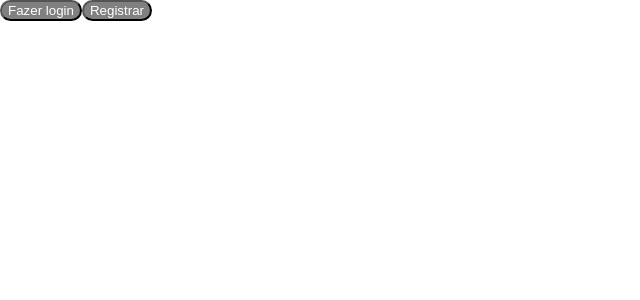
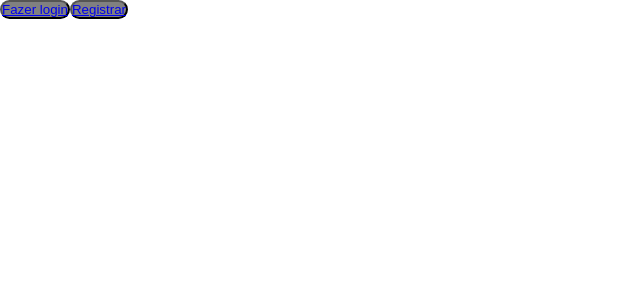
Before and after one commit to tupis/crud-next, a Next.js app: page / in a window 1280 px wide. Shown: the top 300 px of the page, without its empty margins (0-640 px from the left). Built offline with nearby package versions, Linux system fonts and the light colour scheme.

Commit message:
feat: add padding

```diff
--- a/styles/globals.css
+++ b/styles/globals.css
@@ -1,19 +1,5 @@
 * {
   box-sizing: border-box;
+  padding: 0;
   margin: 0;
 }
-
-a {
-  color: inherit;
-  text-decoration: none;
-}
-
-@media (prefers-color-scheme: dark) {
-  html {
-    color-scheme: dark;
-  }
-  body {
-    color: white;
-    background: black;
-  }
-}
```
